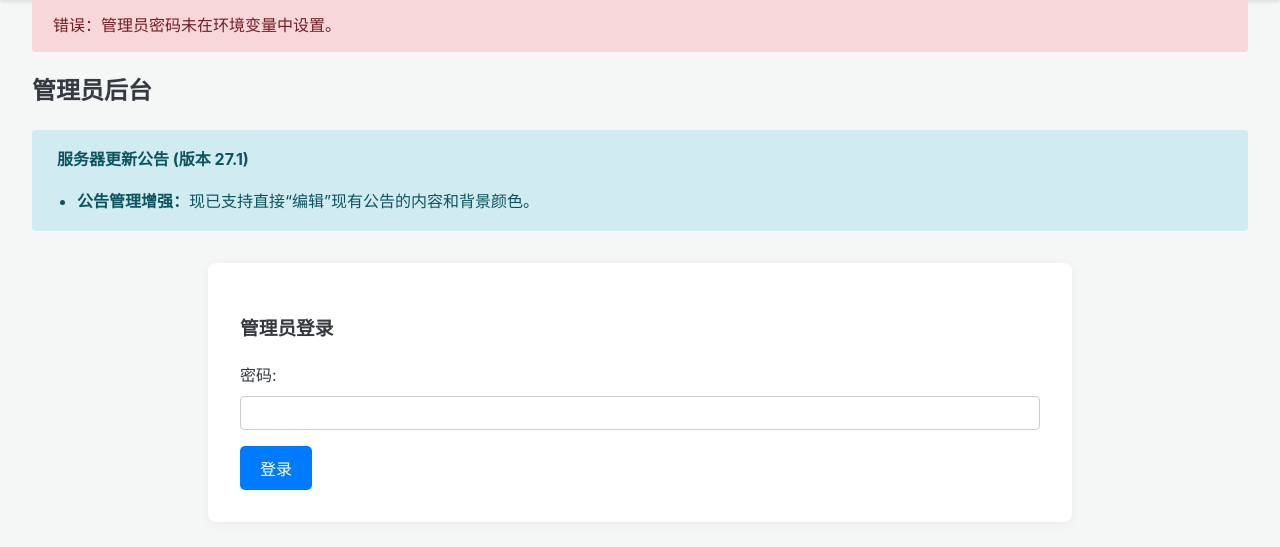
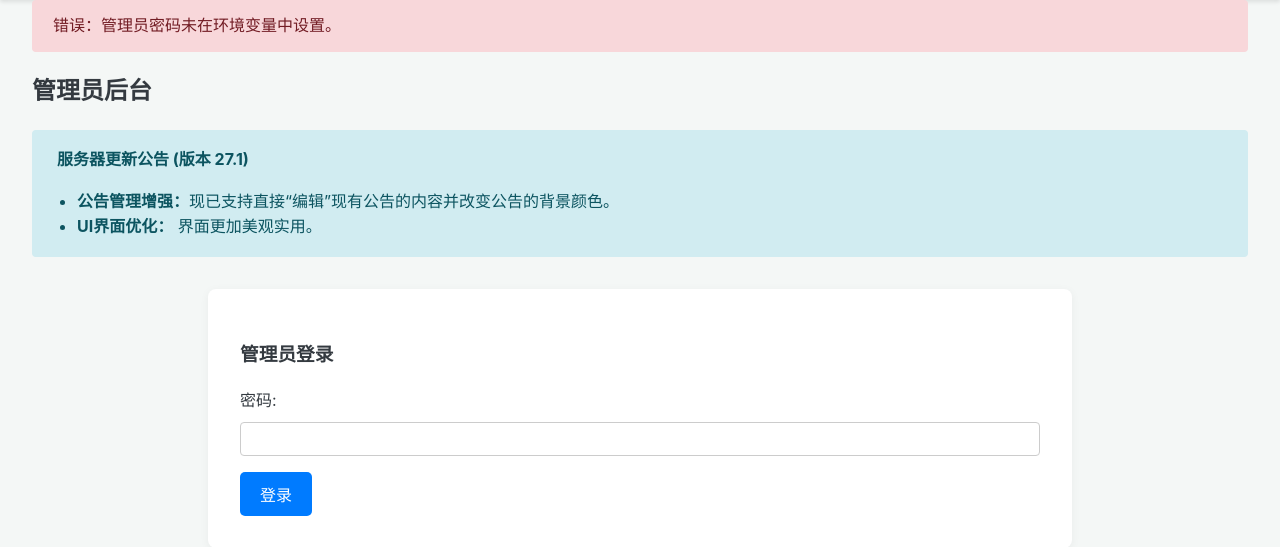
Before and after one commit to CCNUI/FlaskCoBookingWeb, a Flask app: page /admin in a window 1280 px wide. Shown: the part 70-617 px from the top of the page. Run offline with Flask 3, Linux system fonts and the light colour scheme; some libraries are stand-ins or nearby versions.

Commit message:
Update admin template with enhanced announcement editing and UI improvements
Enhanced the announcement management feature to allow editing of both content and background color, while also improving the overall UI for better usability and aesthetics.

```diff
--- a/templates/admin.html
+++ b/templates/admin.html
@@ -9,7 +9,8 @@
 <div class="flash-info" style="margin-bottom: 2rem; padding: 1rem 1.5rem;">
     <h4 style="margin-top: 0; margin-bottom: 0.5rem;">服务器更新公告 (版本 27.1)</h4>
     <ul style="margin-bottom: 0; padding-left: 20px;">
-        <li><b>公告管理增强：</b>现已支持直接“编辑”现有公告的内容和背景颜色。</li>
+        <li><b>公告管理增强：</b>现已支持直接“编辑”现有公告的内容并改变公告的背景颜色。</li>
+        <li><b>UI界面优化：</b> 界面更加美观实用。</li>
     </ul>
 </div>
 {# 公告板块结束 #}
```
